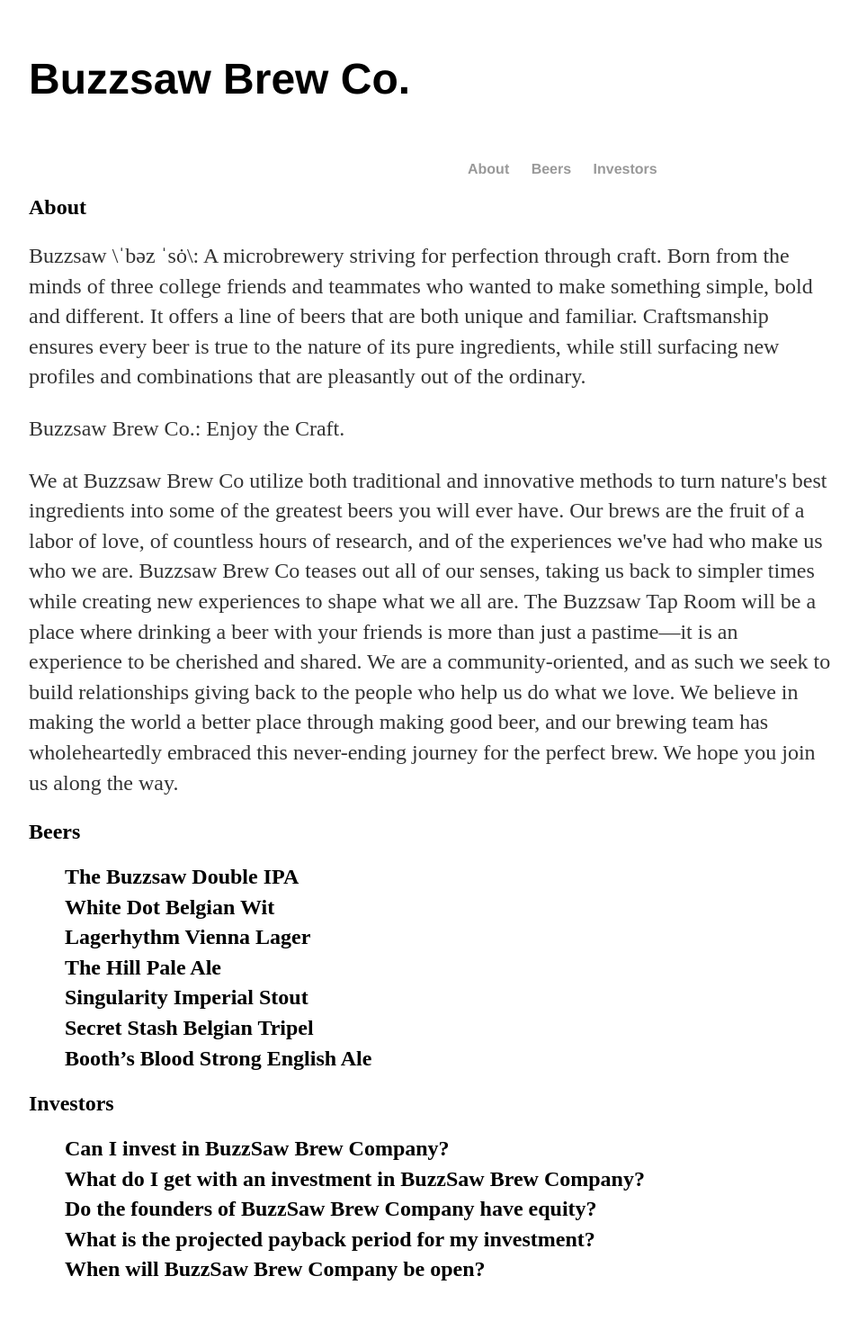
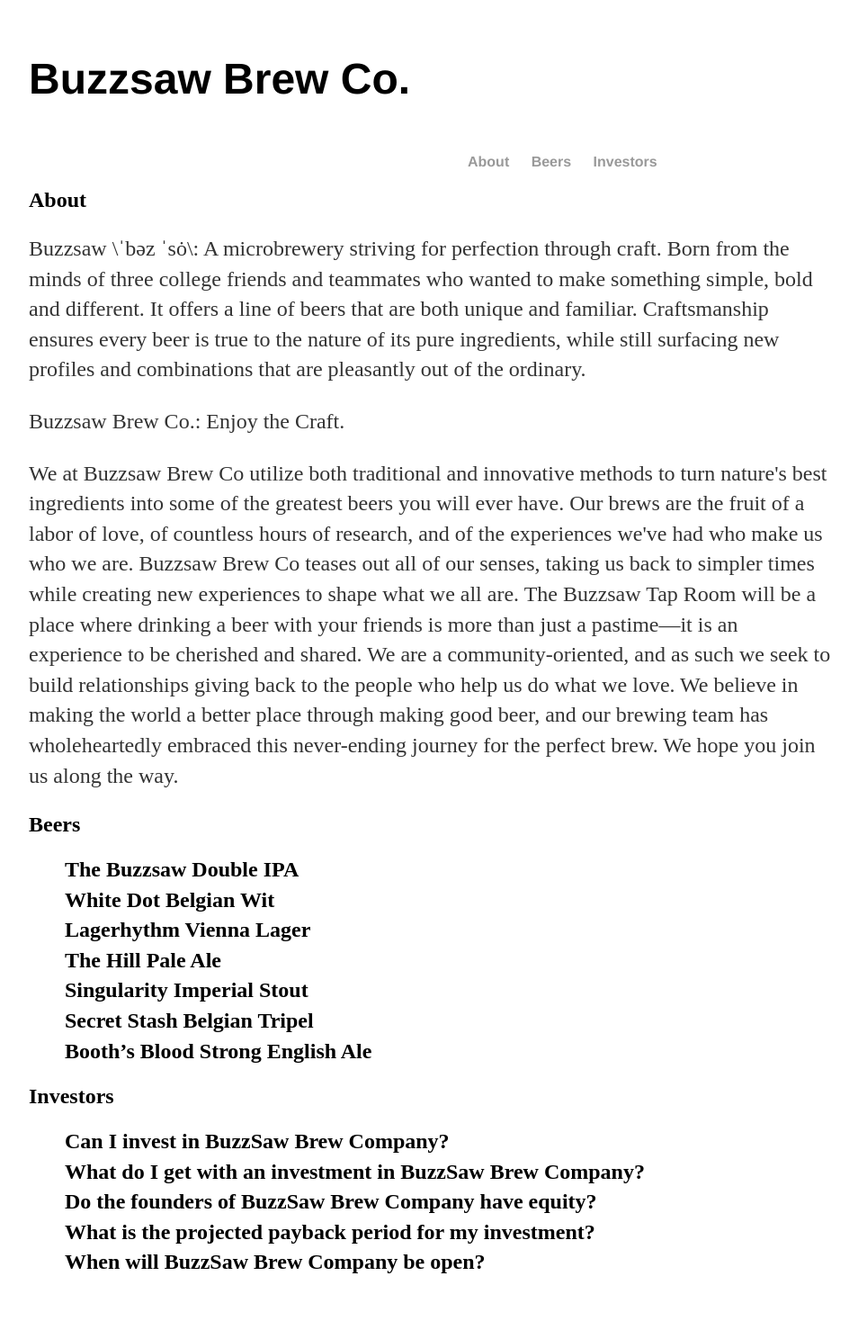
Before and after one commit to arquinn/arquinn.github.io, a Jekyll site: the page built from test.html, in a window 1280 px wide. Shown: the whole page at 90% size, without its empty margins (160-1114 px from the left). Built offline with Jekyll 4.4.1, drawn with Linux system fonts in a browser that asks for light colours; nearby versions of some CDN libraries.

Commit message:
Update test.css

```diff
--- a/css/test.css
+++ b/css/test.css
@@ -8,7 +8,7 @@ body {
     list-style: none;
     font-weight: bold;
     padding-left: 50%;
-    padding-top: 1em;
+    padding-top: .5em;
  }
 
  .fixed {
```
